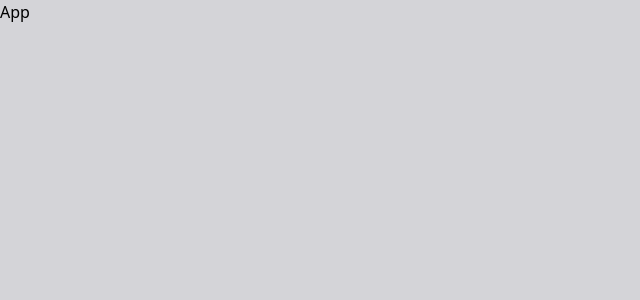
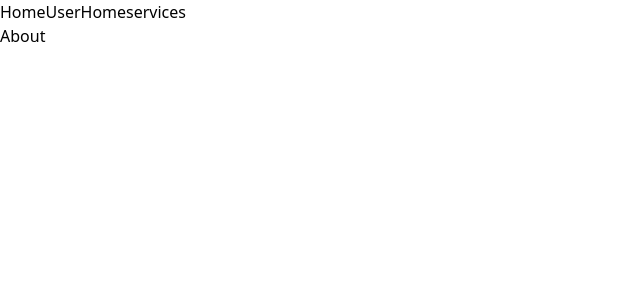
Before and after one commit to Lucky-Kashyap/Front-End-Domination-Create-Anything-with-Code, a React (Vite) app in the folder React JS/Section 12 - React JS Routing and Beyond/react routing/: page /about in a window 1280 px wide. Shown: the top 300 px of the page, without its empty margins (0-640 px from the left). Built offline with nearby package versions, Linux system fonts and the light colour scheme; the HTML template or start-up script is replaced by a standard one.

Commit message:
implementing routing

```diff
--- a/React JS/Section 12 - React JS Routing and Beyond/react routing/src/App.jsx
+++ b/React JS/Section 12 - React JS Routing and Beyond/react routing/src/App.jsx
@@ -1,9 +1,26 @@
+import { Link, Route, Routes } from "react-router-dom";
 import "./App.css";
+import Home from "./components/Home";
+import About from "./components/About";
+import User from "./components/User";
+import Services from "./components/Services";
 
 function App() {
   return (
-    <div className="w-full h-screen bg-zinc-300">
-      <h3>App</h3>
+    <div>
+      <nav>
+        <Link to="/">Home</Link>
+        <Link to="/user">User</Link>
+        <Link to="/about">Home</Link>
+        <Link to="/services">services</Link>
+      </nav>
+
+      <Routes>
+        <Route path="/" element={<Home />} />
+        <Route path="/about" element={<About />} />
+        <Route path="/user" element={<User />} />
+        <Route path="/services" element={<Services />} />
+      </Routes>
     </div>
   );
 }
--- /dev/null
+++ b/React JS/Section 12 - React JS Routing and Beyond/react routing/src/components/About.jsx
@@ -0,0 +1,7 @@
+import React from "react";
+
+const About = () => {
+  return <div>About</div>;
+};
+
+export default About;
--- /dev/null
+++ b/React JS/Section 12 - React JS Routing and Beyond/react routing/src/components/Home.jsx
@@ -0,0 +1,7 @@
+import React from "react";
+
+const Home = () => {
+  return <div>Home</div>;
+};
+
+export default Home;
--- /dev/null
+++ b/React JS/Section 12 - React JS Routing and Beyond/react routing/src/components/Services.jsx
@@ -0,0 +1,7 @@
+import React from "react";
+
+const Services = () => {
+  return <div>Services</div>;
+};
+
+export default Services;
--- /dev/null
+++ b/React JS/Section 12 - React JS Routing and Beyond/react routing/src/components/User.jsx
@@ -0,0 +1,7 @@
+import React from "react";
+
+const User = () => {
+  return <div>User</div>;
+};
+
+export default User;
```
Also changed, not shown: 1 other file (tests, documents, lock files or other folders).
